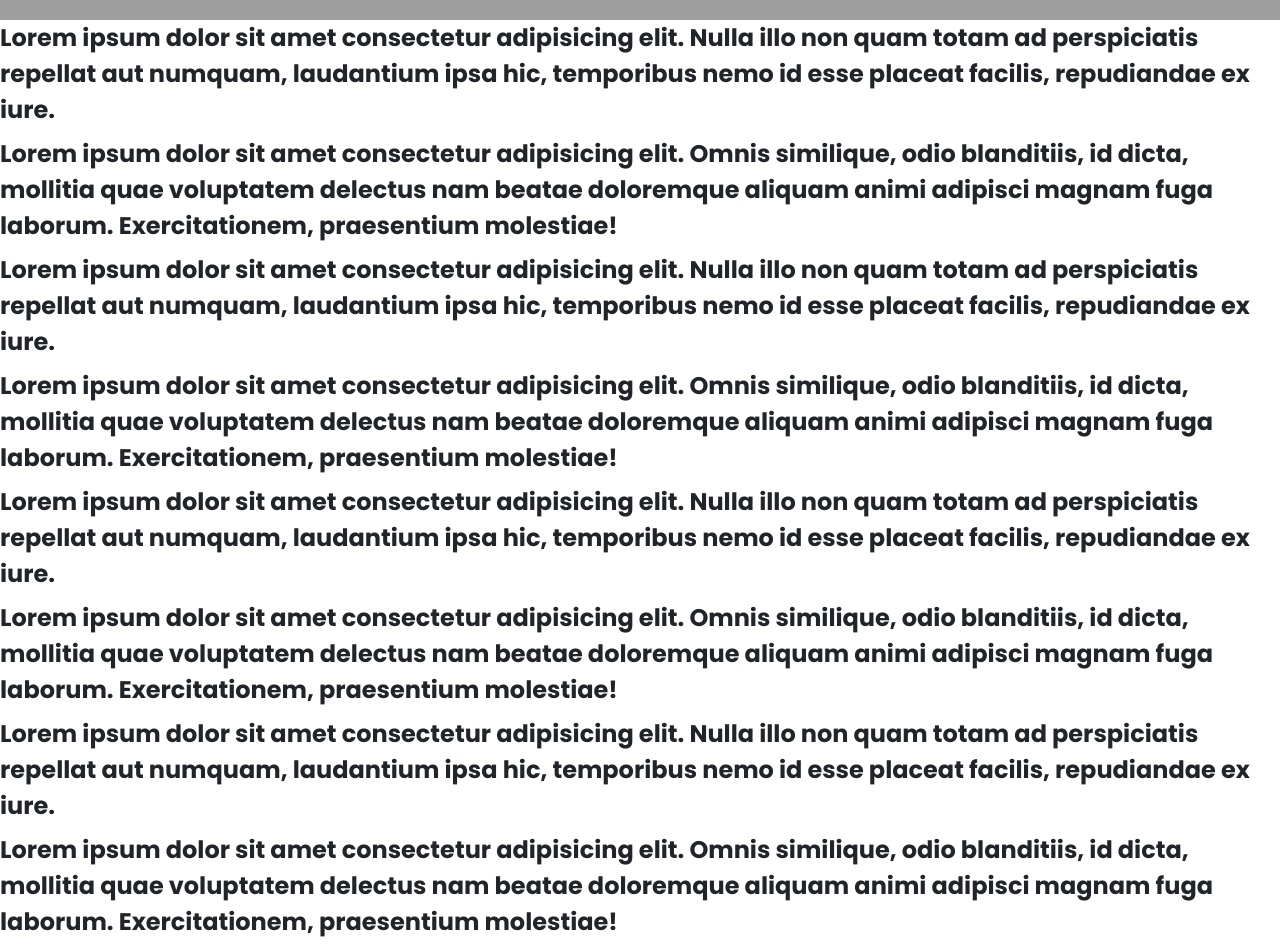
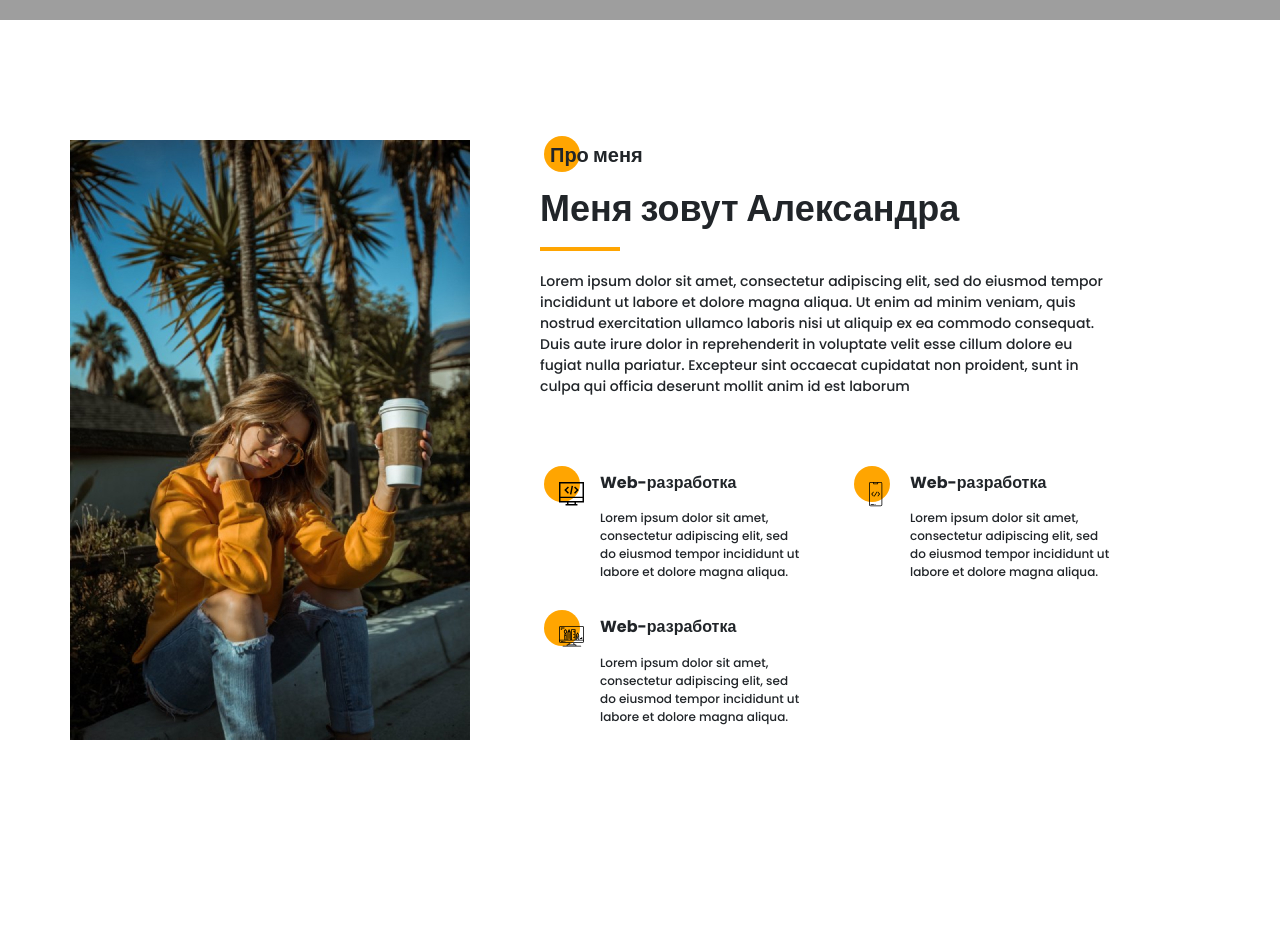
Before and after one commit to HarMful163/portfolio, a website: page src/index.html in a window 1280 px wide. Shown: the part 780-1728 px from the top of the page. After the commit the page ends 1640 px from the top, so only its background shows below. Drawn offline with nearby package versions, Linux system fonts and the light colour scheme; files that its build step writes are made by us from their sources; grey boxes are pictures that could not be loaded.

Commit message:
section about

```diff
--- a/src/index.html
+++ b/src/index.html
@@ -63,7 +63,7 @@
     </header>
     <section class="promo">
         <div class="container">
-            <div class="title title_fz20 promo__subtitle"> <span>My</span> name is Nikita </div>
+            <div class="title title_fz20 subtitle"> <span>My</span> name is Nikita </div>
             <h1 class="title title_fz48 promo__title">I am web-developer from Sochi</h1>
 
             <div class="promo__btns">
@@ -72,15 +72,37 @@
             </div>
         </div>
     </section>
-    <section class="aboutMe">
-        <h2>Lorem ipsum dolor sit amet consectetur adipisicing elit. Nulla illo non quam totam ad perspiciatis repellat aut numquam, laudantium ipsa hic, temporibus nemo id esse placeat facilis, repudiandae ex iure.</h2>
-        <h1>Lorem ipsum dolor sit amet consectetur adipisicing elit. Omnis similique, odio blanditiis, id dicta, mollitia quae voluptatem delectus nam beatae doloremque aliquam animi adipisci magnam fuga laborum. Exercitationem, praesentium molestiae!</h1>
-        <h2>Lorem ipsum dolor sit amet consectetur adipisicing elit. Nulla illo non quam totam ad perspiciatis repellat aut numquam, laudantium ipsa hic, temporibus nemo id esse placeat facilis, repudiandae ex iure.</h2>
-        <h1>Lorem ipsum dolor sit amet consectetur adipisicing elit. Omnis similique, odio blanditiis, id dicta, mollitia quae voluptatem delectus nam beatae doloremque aliquam animi adipisci magnam fuga laborum. Exercitationem, praesentium molestiae!</h1>
-        <h2>Lorem ipsum dolor sit amet consectetur adipisicing elit. Nulla illo non quam totam ad perspiciatis repellat aut numquam, laudantium ipsa hic, temporibus nemo id esse placeat facilis, repudiandae ex iure.</h2>
-        <h1>Lorem ipsum dolor sit amet consectetur adipisicing elit. Omnis similique, odio blanditiis, id dicta, mollitia quae voluptatem delectus nam beatae doloremque aliquam animi adipisci magnam fuga laborum. Exercitationem, praesentium molestiae!</h1>
-        <h2>Lorem ipsum dolor sit amet consectetur adipisicing elit. Nulla illo non quam totam ad perspiciatis repellat aut numquam, laudantium ipsa hic, temporibus nemo id esse placeat facilis, repudiandae ex iure.</h2>
-        <h1>Lorem ipsum dolor sit amet consectetur adipisicing elit. Omnis similique, odio blanditiis, id dicta, mollitia quae voluptatem delectus nam beatae doloremque aliquam animi adipisci magnam fuga laborum. Exercitationem, praesentium molestiae!</h1>
+    <section class="about">
+        <div class="container">
+            <div class="about__grid-container">
+                <div id="photo" class="about__photo"><img src="img/main_photo.jpg" alt="main photo"></div>
+                <!-- <div class="about__wrapper"> -->
+                    <div id="text" class="about__text">
+                        <h2 class="title_fz20 subtitle">Про меня</h2>
+                        <h2 class="title_fz36">Меня зовут Александра</h2>
+                        <div class="divider about__divider"></div>
+                        <h3 class="title_fz14">Lorem ipsum dolor sit amet, consectetur adipiscing elit, sed do eiusmod tempor incididunt ut labore et dolore magna aliqua. Ut enim ad minim veniam, quis nostrud exercitation ullamco laboris nisi ut aliquip ex ea commodo consequat. Duis aute irure dolor in reprehenderit in voluptate velit esse cillum dolore eu fugiat nulla pariatur. Excepteur sint occaecat cupidatat non proident, sunt in culpa qui officia deserunt mollit anim id est laborum</h3>
+                    </div>
+                    <div id="descr" class="about__descr">
+                        <div class="about__stack">
+                            <div><img id="img" src="icons/about_me/web_development.svg" alt="#"></div>
+                            <h2 id="h2" class="title_fz16">Web-разработка</h2>
+                            <h3 id="h3" class="title_fz12">Lorem ipsum dolor sit amet, consectetur adipiscing elit, sed do eiusmod tempor incididunt ut labore et dolore magna aliqua.</h3>
+                        </div>
+                        <div class="about__stack">
+                            <div><img id="img" src="icons/about_me/mobile_dev.svg" alt="#"></div>
+                            <h2 id="h2" class="title_fz16">Web-разработка</h2>
+                            <h3 id="h3" class="title_fz12">Lorem ipsum dolor sit amet, consectetur adipiscing elit, sed do eiusmod tempor incididunt ut labore et dolore magna aliqua.</h3>
+                        </div>
+                        <div class="about__stack">
+                            <div><img id="img" src="icons/about_me/design.svg" alt="#"></div>
+                            <h2 id="h2" class="title_fz16">Web-разработка</h2>
+                            <h3 id="h3" class="title_fz12">Lorem ipsum dolor sit amet, consectetur adipiscing elit, sed do eiusmod tempor incididunt ut labore et dolore magna aliqua.</h3>
+                        </div>
+                <!-- </div> -->
+                </div>
+            </div>
+        </div>
     </section>
     <script src="js/script.js"></script>
 </body>
--- /dev/null
+++ b/src/sass/blocks/_about.scss
@@ -0,0 +1,58 @@
+.about {
+    padding: 120px 0;
+    &__divider {
+        margin-bottom: 20px;
+    }
+    &__grid-container {
+        display: grid;
+        grid-template-columns: 400px 740px;
+        grid-template-rows: repeat(2, mixmax(300px, auto));
+        gap: 40px 70px;
+        grid-template-areas:
+        "photo text"
+        "photo descr";
+    }
+    &__photo {
+        grid-area: photo;
+    }
+    &__text {
+        grid-area: text;
+        width: 570px;
+        font-weight: 500;
+    }
+    &__descr {
+        grid-area: descr;
+        display: grid;
+        grid-template-columns: repeat(2, 260px);
+        grid-template-rows: auto;
+        column-gap: 50px;
+        row-gap: 20px;
+    }
+    &__stack {
+        position: relative;
+        display: grid;
+        grid-template-columns: 40px 200px;
+        grid-template-rows: repeat(2, mixmax(21px auto));
+        column-gap: 20px;
+        grid-template-areas:
+        "img h2"
+        ". h3";
+        div {
+            position: relative;
+            grid-area: img;
+            z-index: 2;
+            @include before_circle;
+            img {
+            position: absolute;
+            top: 11px;
+            left: 19px;
+            }
+        }
+        h2 {
+            grid-area: h2;
+        }
+        h3 {
+            grid-area: h3;
+        }
+    }
+}
--- a/src/sass/blocks/_promo.scss
+++ b/src/sass/blocks/_promo.scss
@@ -8,10 +8,6 @@
         margin-top: 10px;
     }
     &__subtitle {
-        position: relative;
-        padding-left: 10px;
-        z-index: 2;
-        @include before_circle;
         span {
             color:#013a4e;
         }
--- a/src/sass/blocks/_title.scss
+++ b/src/sass/blocks/_title.scss
@@ -3,7 +3,13 @@
     font-weight: bold;
     font-size: 36px;
     line-height: 60px;
+    &_fz12 {
+        font-weight: 500;
+        font-size: 12px;
+        line-height: 18px;
+    }
     &_fz14 {
+        font-weight: 500;
         font-size: 14px;
         line-height: 21px;
     }
@@ -15,7 +21,17 @@
         font-size: 20px;
         line-height: 31px;
     }
+    &_fz36 {
+        font-size: 36px;
+        line-height: 60px
+    }
     &_fz48 {
         font-size: 48px;
     }
 }
+.subtitle {
+    position: relative;
+    padding-left: 10px;
+    z-index: 2;
+    @include before_circle;
+}
--- a/src/sass/style.scss
+++ b/src/sass/style.scss
@@ -15,8 +15,16 @@
     margin: 0 auto;
 }
 
+.divider {
+    width: 80px;
+    height: 0px;
+    border: 2px solid $main-color;
+    margin-bottom: 60px;
+}
+
 @import 'blocks/promo';
 @import 'blocks/title';
 @import 'blocks/btn';
 @import 'blocks/sidepanel';
 @import 'blocks/header';
+@import 'blocks/about';
```
Also changed, not shown: dist/css/style.min.css, dist/index.html.
